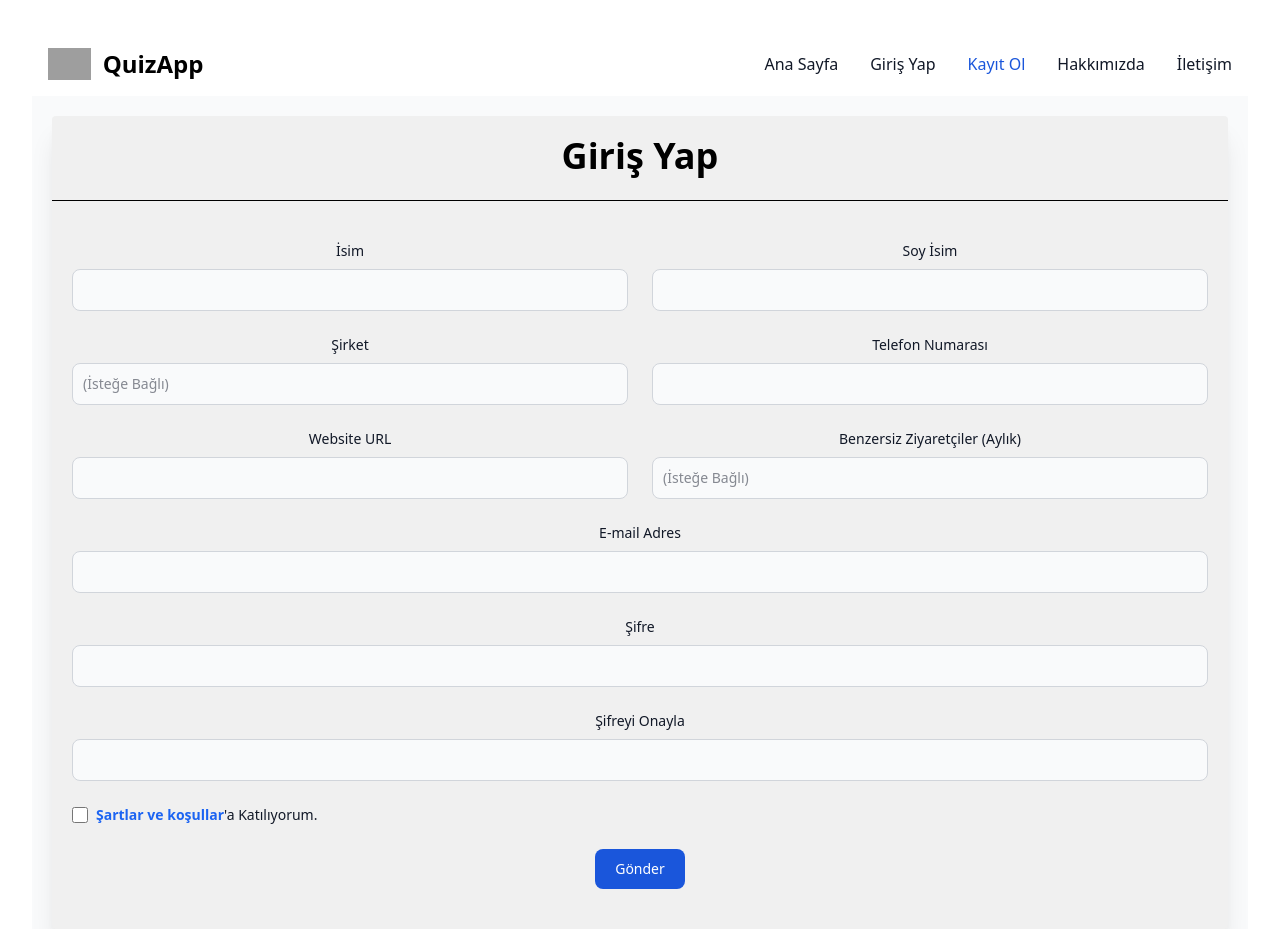
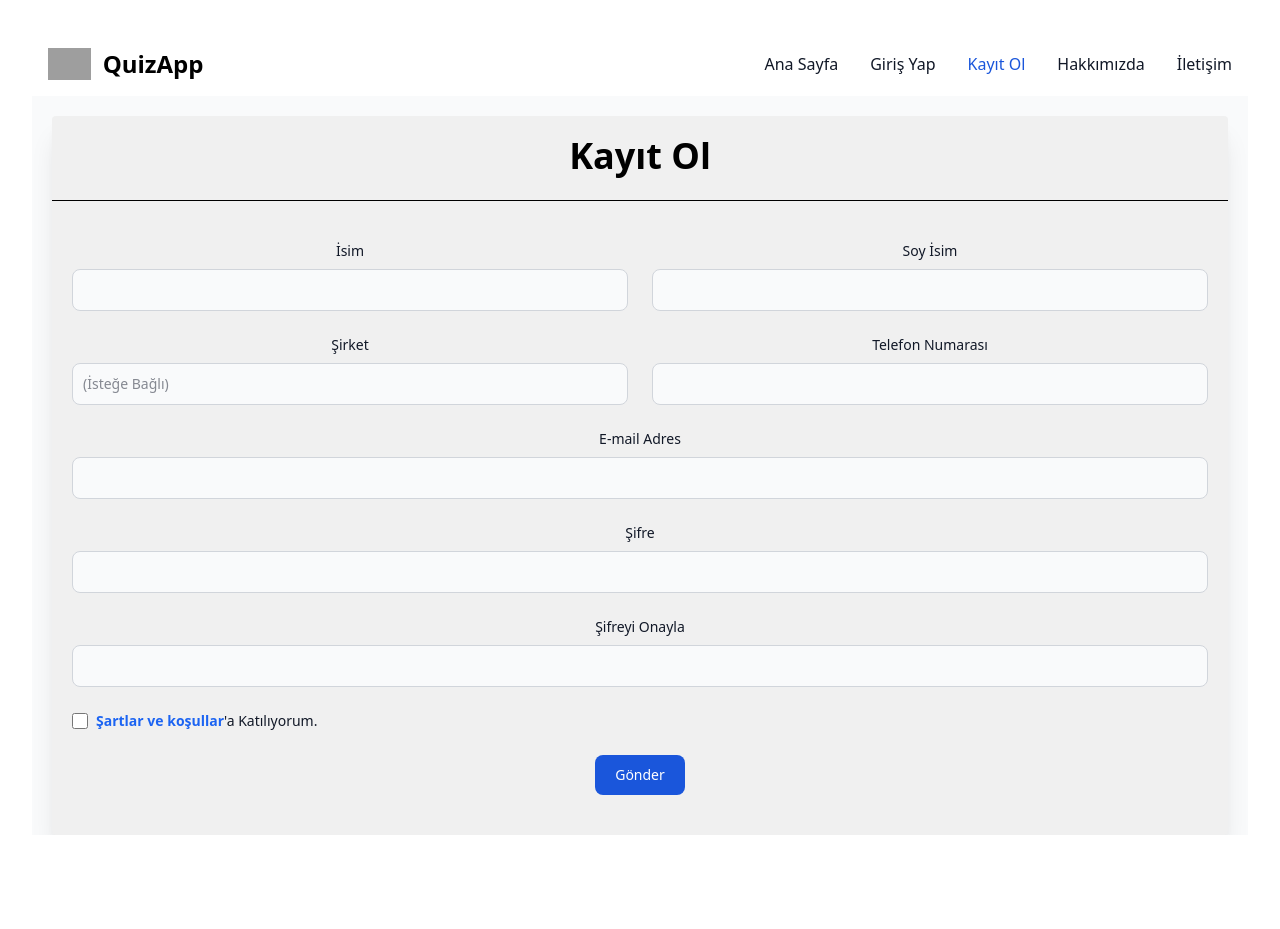
Before and after one commit to yusuftopcuu0/quiz-web-app, a React (Vite) app in the folder client/: page /auth/signup in a window 1280 px wide. After the commit the page ends 835 px from the top, so only its background shows below. Built offline with nearby package versions, Linux system fonts and the light colour scheme; grey boxes are pictures that could not be loaded.

Commit message:
Signup sayfasındaki başlık güncellendi ve gereksiz alanlar kaldırıldı

```diff
--- a/client/src/pages/Signup.tsx
+++ b/client/src/pages/Signup.tsx
@@ -2,7 +2,7 @@
   return (
     <div className="signup-content m-5 rounded shadow-xl" style={{ backgroundColor: '#f0f0f0' }}>
       <div className="">
-        <h1 className="text-4xl font-bold text-center pt-5">Giriş Yap</h1>
+        <h1 className="text-4xl font-bold text-center pt-5">Kayıt Ol</h1>
       </div>
 
       <br />
@@ -58,28 +58,6 @@
                 placeholder=""
                 pattern="[0-9]{3}-[0-9]{2}-[0-9]{3}"
                 required
-              />
-            </div>
-            <div>
-              <label htmlFor="website" className="block mb-2 text-sm font-medium text-gray-900">
-                Website URL
-              </label>
-              <input
-                type="url"
-                id="website"
-                className="bg-gray-50 border border-gray-300 text-gray-900 text-sm rounded-lg focus:ring-blue-500 focus:border-blue-500 block w-full p-2.5 dark:border-gray-600 dark:placeholder-gray-400 dark:focus:ring-blue-500 dark:focus:border-blue-500"
-                placeholder=""
-              />
-            </div>
-            <div>
-              <label htmlFor="visitors" className="block mb-2 text-sm font-medium text-gray-900">
-                Benzersiz Ziyaretçiler (Aylık)
-              </label>
-              <input
-                type="number"
-                id="visitors"
-                className="bg-gray-50 border border-gray-300 text-gray-900 text-sm rounded-lg focus:ring-blue-500 focus:border-blue-500 block w-full p-2.5 dark:border-gray-600 dark:placeholder-gray-400 dark:focus:ring-blue-500 dark:focus:border-blue-500"
-                placeholder="(İsteğe Bağlı)"
               />
             </div>
           </div>
```
